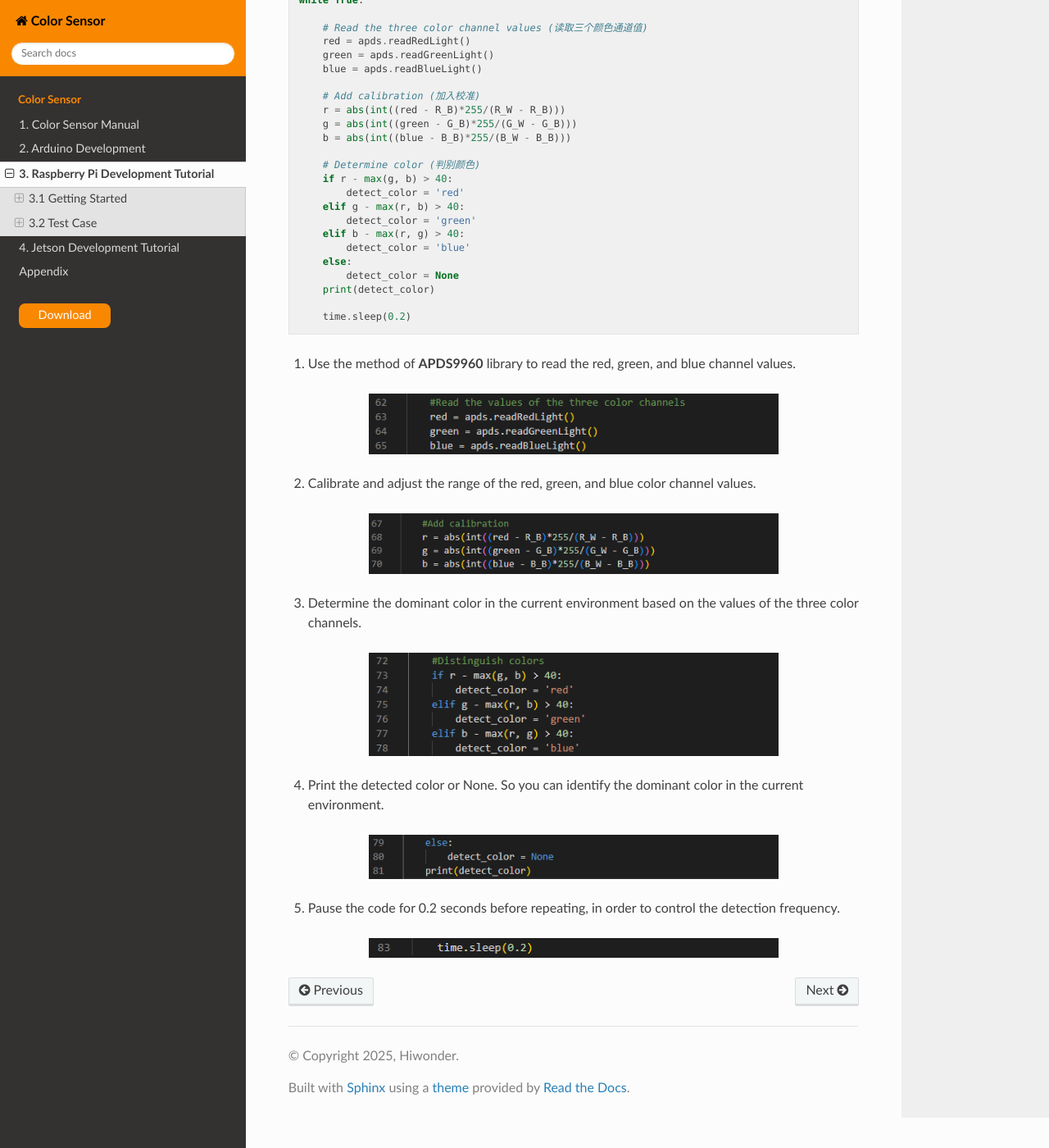
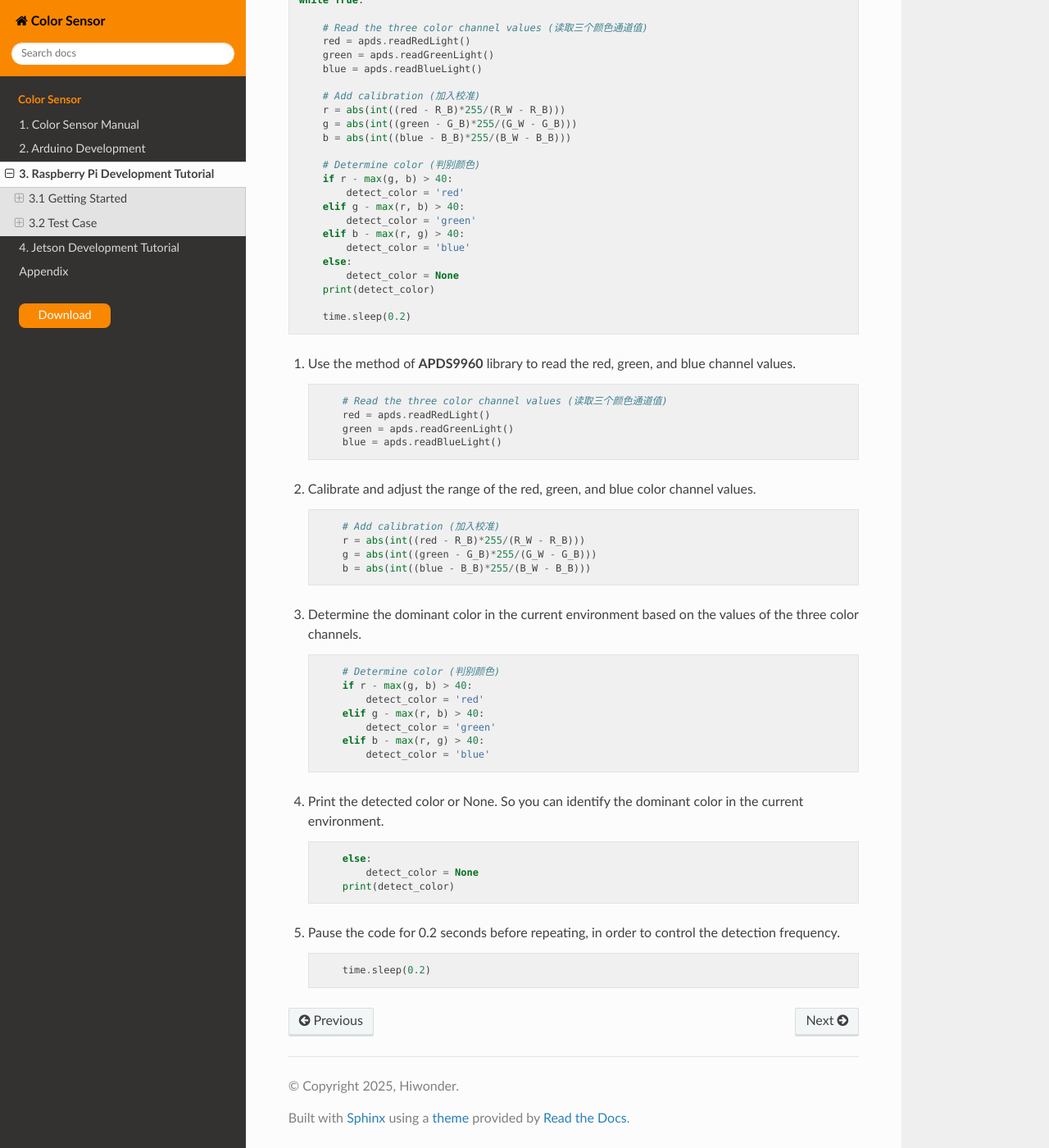
Before and after one commit to Hiwonder-docs/Color-Sensor, a Sphinx documentation site: the page built from source/docs/3_Raspberry_Pi_Development_Tutorial.md, in a window 1280 px wide and 1400 px high, scrolled down 3403 px. Shown: the whole window at 82% size. Built offline with Sphinx 7.4.7 and the Read the Docs theme 3.1.0, drawn with Linux system fonts in a browser that asks for light colours.

Commit message:
Color Sensor

````diff
--- a/source/docs/3_Raspberry_Pi_Development_Tutorial.md
+++ b/source/docs/3_Raspberry_Pi_Development_Tutorial.md
@@ -149,22 +149,46 @@ while True:
     time.sleep(0.2)
 ```
 
-1)  Use the method of **APDS9960** library to read the red, green, and blue channel values.
+1. Use the method of **APDS9960** library to read the red, green, and blue channel values.
 
-<img class="common_img" src="../_static/media/chapter_1/section_3/media/image14.png" style="width:500px" />
+   ```py
+       # Read the three color channel values (读取三个颜色通道值)
+       red = apds.readRedLight()
+       green = apds.readGreenLight()
+       blue = apds.readBlueLight()
+   ```
 
-2)  Calibrate and adjust the range of the red, green, and blue color channel values.
+2. Calibrate and adjust the range of the red, green, and blue color channel values.
 
-<img class="common_img" src="../_static/media/chapter_1/section_3/media/image15.png" style="width:500px" />
+   ```py
+       # Add calibration (加入校准)
+       r = abs(int((red - R_B)*255/(R_W - R_B)))
+       g = abs(int((green - G_B)*255/(G_W - G_B)))
+       b = abs(int((blue - B_B)*255/(B_W - B_B)))
+   ```
 
-3)  Determine the dominant color in the current environment based on the values of the three color channels.
+3. Determine the dominant color in the current environment based on the values of the three color channels.
 
-<img class="common_img" src="../_static/media/chapter_1/section_3/media/image16.png" style="width:500px" />
+   ```py
+       # Determine color (判别颜色)
+       if r - max(g, b) > 40:
+           detect_color = 'red'
+       elif g - max(r, b) > 40:
+           detect_color = 'green'
+       elif b - max(r, g) > 40:
+           detect_color = 'blue'
+   ```
 
-4)  Print the detected color or None. So you can identify the dominant color in the current environment.
+4. Print the detected color or None. So you can identify the dominant color in the current environment.
 
-<img class="common_img" src="../_static/media/chapter_1/section_3/media/image17.png" style="width:500px" />
+   ```py
+       else:
+           detect_color = None
+       print(detect_color)
+   ```
 
-5)  Pause the code for 0.2 seconds before repeating, in order to control the detection frequency.
+5. Pause the code for 0.2 seconds before repeating, in order to control the detection frequency.
 
-<img class="common_img" src="../_static/media/chapter_1/section_3/media/image18.png" style="width:500px" />
+   ```py
+       time.sleep(0.2)
+   ```
````
